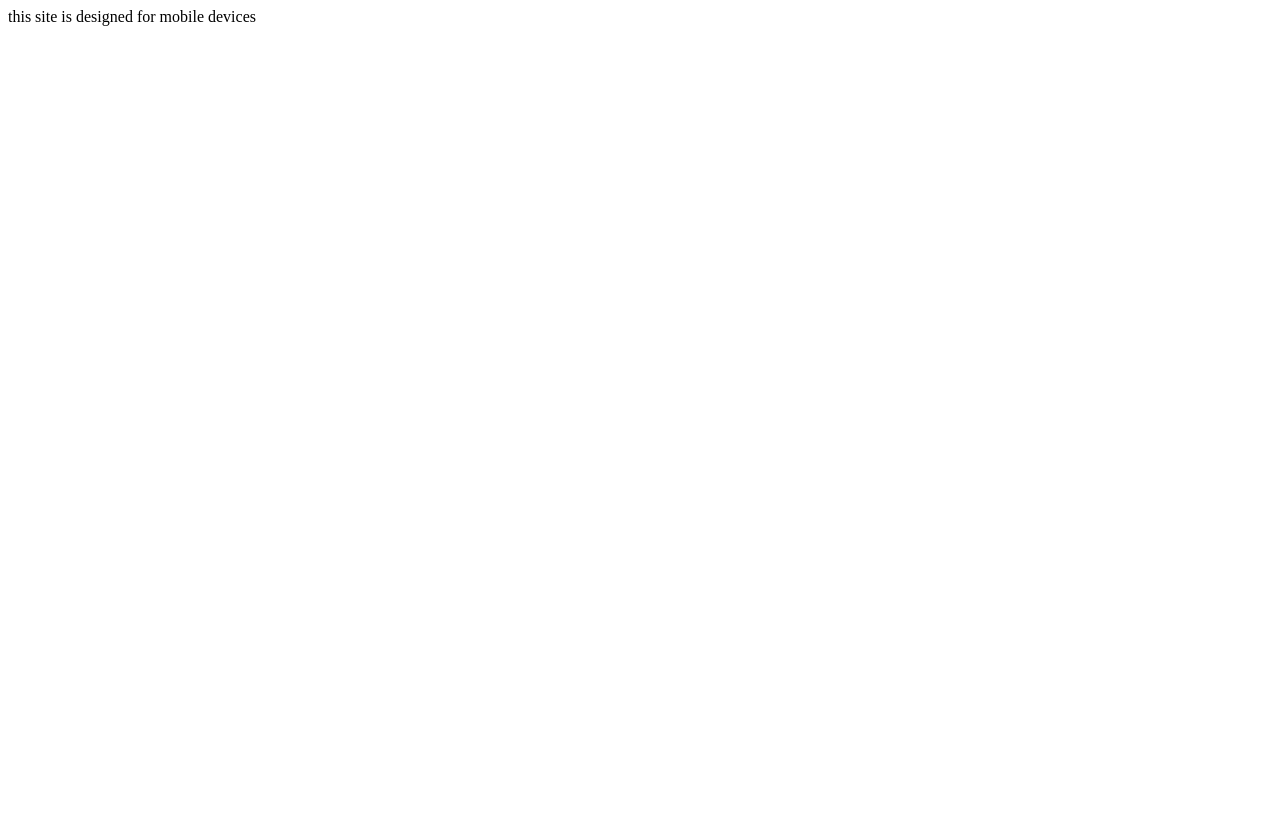
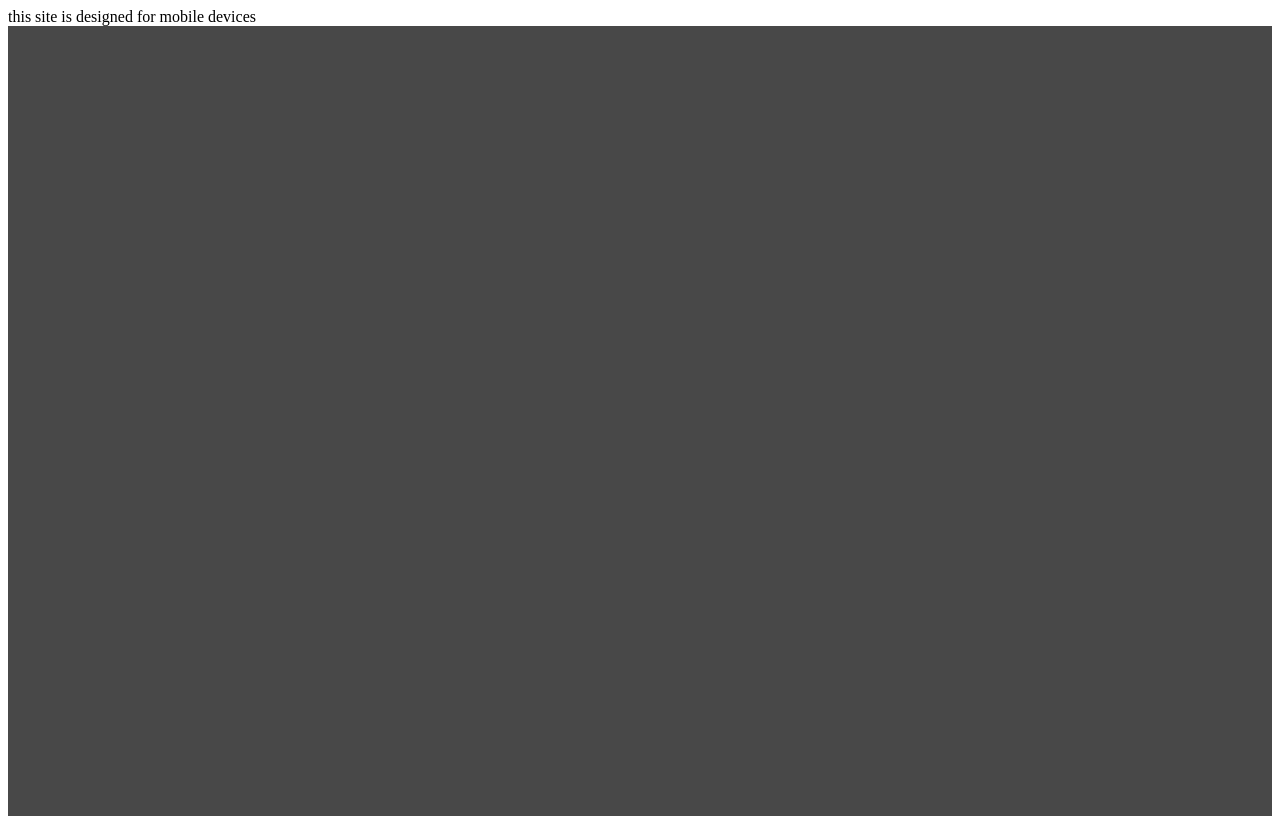
Before and after one commit to daltschu/Physics2D, a plain HTML site: page index.html in a window 1280 px wide. Drawn offline with Linux system fonts and the light colour scheme.

Commit message:
v1.1 with interaction between objects

```diff
--- a/files/style.css
+++ b/files/style.css
@@ -9,3 +9,15 @@
 root {
     display: block;
 }
+
+@viewport {
+    orientation: portrait;
+    width: device-width;
+}
+
+canvas {
+    background: #484848;
+    border: none;
+    max-width: 100%;
+    max-height: 100%;
+}
```
